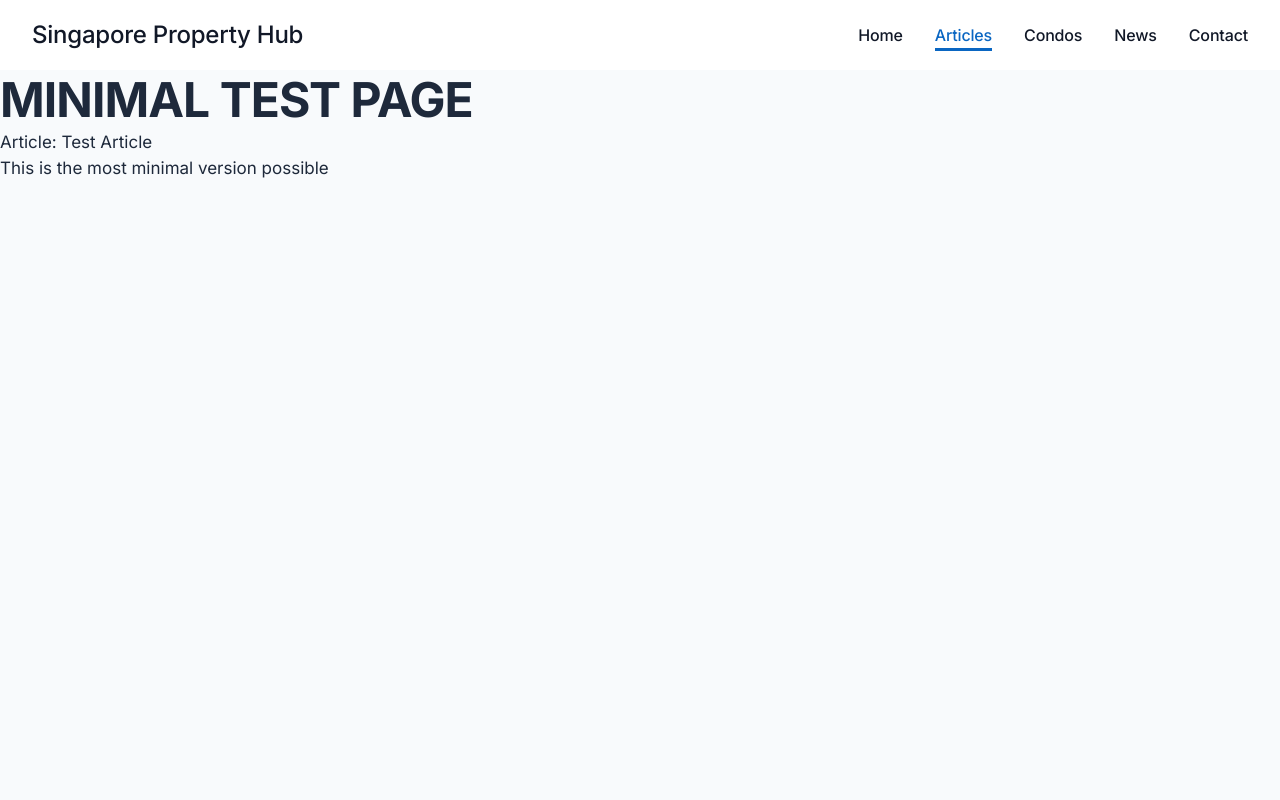
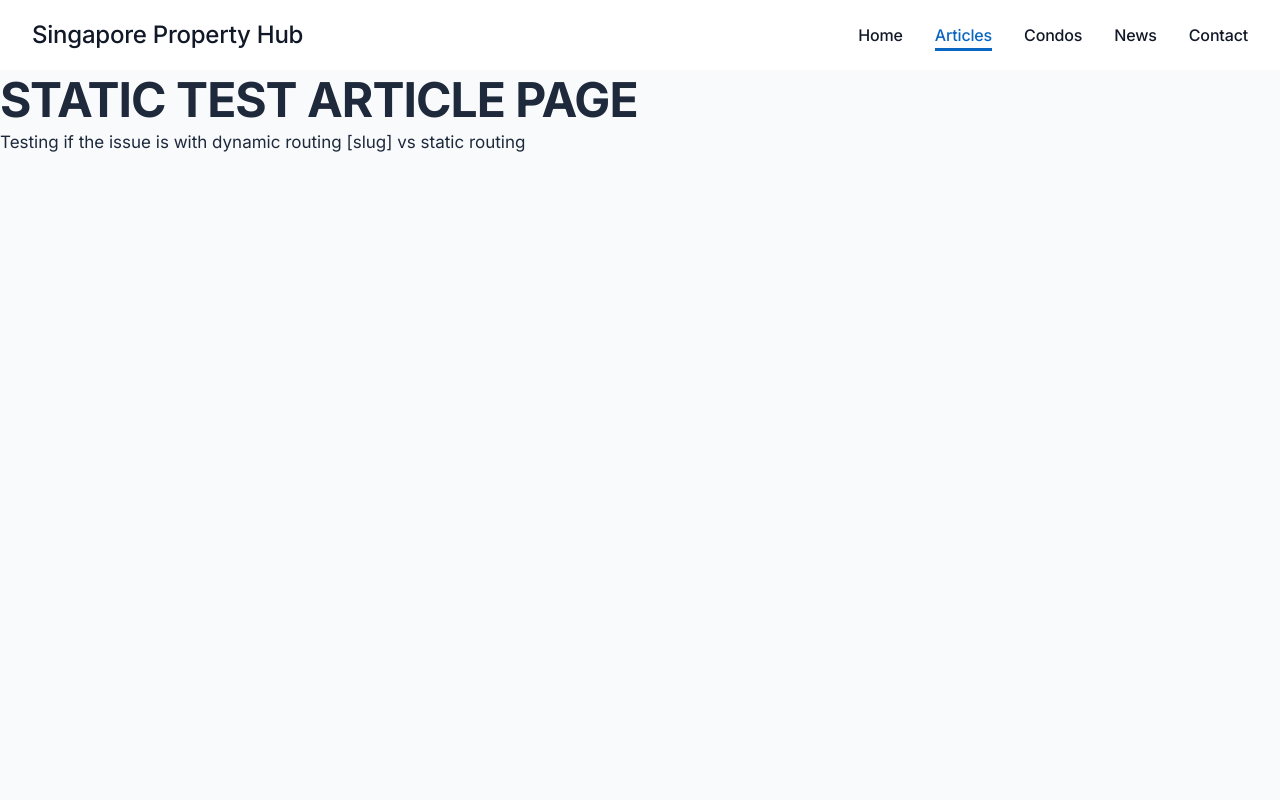
Before and after one commit to domy415/singapore-property-hub, a Next.js app: page /articles/test-static in a window 1280 px wide. Shown: the top 800 px of the page. Built offline with nearby package versions, Linux system fonts and the light colour scheme; no server answers.

Commit message:
Add static test page in articles directory
- Testing if issue is specific to dynamic [slug] routing
- Using same articles/* path but static route
- Minimal structure identical to working pages

🤖 Generated with [Claude Code](https://claude.ai/code)

Co-Authored-By: Claude <noreply@anthropic.com>

```diff
--- /dev/null
+++ b/src/app/articles/test-static/page.tsx
@@ -0,0 +1,10 @@
+export const runtime = 'nodejs'
+
+export default function TestStaticPage() {
+  return (
+    <div>
+      <h1>STATIC TEST ARTICLE PAGE</h1>
+      <p>Testing if the issue is with dynamic routing [slug] vs static routing</p>
+    </div>
+  )
+}
```
